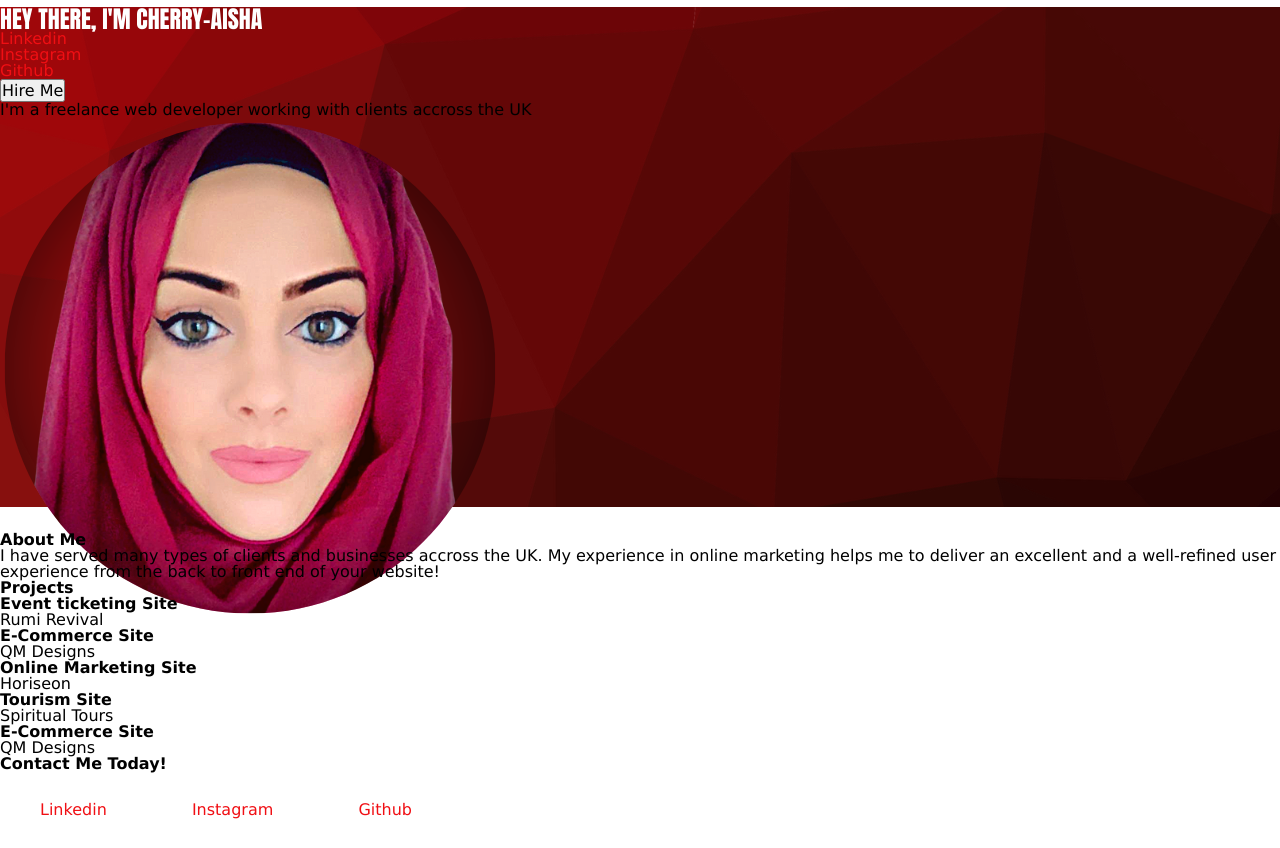
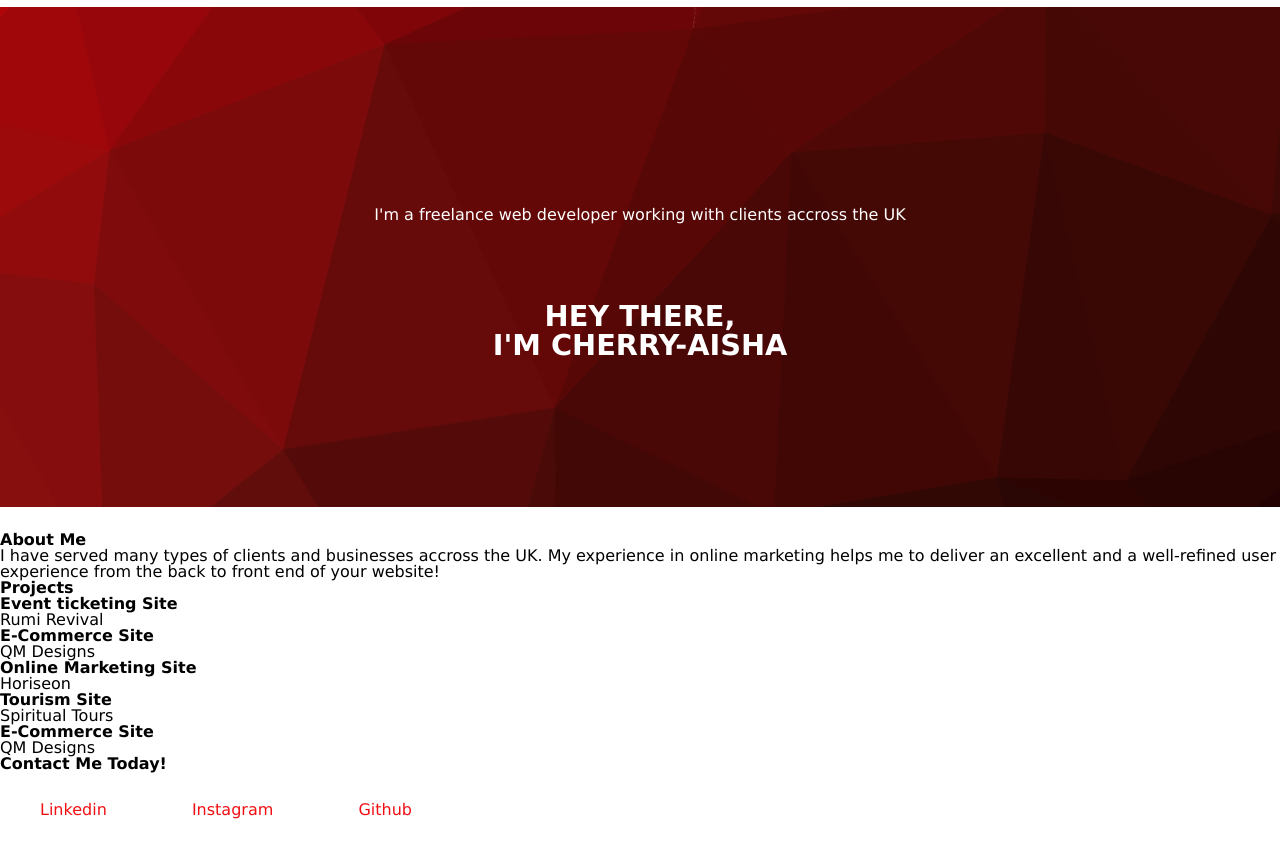
Before and after one commit to cherry-aisha/week-2-homework, a plain HTML site: page index.html in a window 1280 px wide. Shown: the part 69-917 px from the top of the page. Drawn offline with Linux system fonts and the light colour scheme.

Commit message:
Hero header and subtitle fixed

```diff
--- a/Assets/css/style.css
+++ b/Assets/css/style.css
@@ -9,8 +9,8 @@
 .body {
   background: #ffff;
   }
+
 /* Top Header Styling*/
-
 .logo {
   font-family:'Bebas neue', 'Impact', sans-serif;
   padding: 20px;
@@ -18,10 +18,9 @@
   font-size: 200%;
   letter-spacing: 3px;
   color:#f00f14
+}
 
-}
 /* Top nav bar styling*/
-
 .topnav{
   display: flex;
   align-items: right;
@@ -61,8 +60,31 @@ li :active {
   background-position: center;
 }
 
-#h2 {
-  font-family:'Bebas neue', 'Impact', sans-serif;
-  font-size: 150%;
-  color: #ffffff
+.hero-text {
+  text-align: center;
+  position: absolute;
+  top: 50%;
+  left: 50%;
+  color: white;
 }
+
+.h2 {
+  width: 100%;
+  text-align: center;
+  position: absolute;
+  top: 50%;
+  left: 50%;
+  transform: translate(-50%, -50%);
+  font-size: 180%;
+  color: white;
+}
+
+.hero-p {
+  display:block
+  width: 100%;
+  text-align: center;
+  position: relative;
+  top: 40%;
+  font-size: 100%;
+  color: white;
+}
--- a/index.html
+++ b/index.html
@@ -25,26 +25,9 @@
     </header>
 
     <section class="hero" alt="background image of red geographical gradient">
-    <hero id="hero">
-        <div>
-        <h2 id="h2">HEY THERE, I'M CHERRY-AISHA</h2>
-        </div>
-        <div>
-            <ul>
-            <li><a href="https://linked.com/in/cherry-dakin-a4b171234">Linkedin</a></li>
-            <li><a href="https://www.instagram.com/cherry.aisha/">Instagram</a></li>
-            <li><a href="https://github.com/cherry-aisha">Github</a></li>
-            </ul>
-        </div>
-        <div>
-        <button>Hire Me</button>
-        <p>I'm a freelance web developer working with clients accross the UK</p>
-        </div>
-        <div>
-            <img src="./assets/images/portfolio-headshot.png" alt="Image of Cherry-Aisha" />
-        </div>
-    </hero>
-</section>
+        <h2 class="h2" class="hero-text">HEY THERE,<br>I'M CHERRY-AISHA</h2>
+        <p class="hero-p">I'm a freelance web developer working with clients accross the UK</p>
+    </section>
 
     <section id="about_me">
         <h3>About Me</h3>
```
